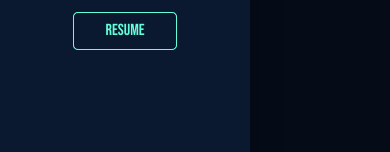
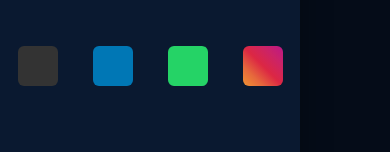
Before and after one commit to youssef-eissa/YoussefPortfolio, a React (Create React App) app: page / in a window 390 px wide. Both pictures are taken after a click on the button 346 px from the left and 50 px from the top of the page. Shown: the part 499-651 px from the top of the page. Built offline with nearby package versions, Linux system fonts and the light colour scheme; a web font is replaced by a local one.

Commit message:
menu updates

```diff
--- a/src/Components/Banner.jsx
+++ b/src/Components/Banner.jsx
@@ -37,7 +37,7 @@ function Banner() {
 
                         <SocialIcon target='_blank' className='icon rounded mb-3' network='whatsapp' bgColor='transparent' url='https://wa.me/+201003003433?text=Hi,I%27m%20interested%20in%20your%20portfolio' />
 
-                        <SocialIcon target='_blank' url='https://www.instagram.com/youssef3issa/' className='icon rounded mb-3' network='instagram' bgColor='transparent' />
+                        <SocialIcon  target='_blank' url='https://www.instagram.com/youssef3issa/' className='icon rounded mb-3' network='instagram' bgColor='transparent' />
 
                         <div className='line'></div>
                     </motion.div>
--- a/src/Components/Navbar.css
+++ b/src/Components/Navbar.css
@@ -66,3 +66,26 @@ font-family: 'Roboto Mono', monospace;
 .navlinks div{
     cursor: pointer;
 }
+@media (max-width:768px) {
+    .icon:nth-child(1) {
+            background-color: #333;
+        }
+
+        .icon:nth-child(2) {
+            background-color: #0077b5;
+        }
+
+        .icon:nth-child(3) {
+            background-color: #25D366;
+        }
+
+        .icon:nth-child(4) {
+            background: linear-gradient(45deg, #f09433 0%, #e6683c 25%, #dc2743 50%, #cc2366 75%, #bc1888 100%);
+        }
+
+        .icon {
+            width: 40px !important;
+            height: 40px !important;
+
+        }
+}
--- a/src/Components/antd/Menu.jsx
+++ b/src/Components/antd/Menu.jsx
@@ -8,6 +8,7 @@ import '../Navbar.css'
 import ScrollIntoView from 'react-scroll-into-view'
 import { motion } from 'framer-motion';
 import { StyledLinkDiv } from '../styled/StyledLink';
+import { SocialIcon } from 'react-social-icons';
 
 
 
@@ -17,7 +18,7 @@ export default function TemporaryDrawer() {
     left: false,
     });
 
-   const variants = {
+    const variants = {
         start: {
             opacity: 0,
             y: -20,
@@ -38,12 +39,12 @@ export default function TemporaryDrawer() {
 
     const list = (anchor) => (
     <Box
-      sx={{ width: anchor === 'top' || anchor === 'bottom' ? 'auto' : 250 }}
+      sx={{ width:  300 }}
       role="presentation"
       onClick={toggleDrawer(anchor, false)}
       onKeyDown={toggleDrawer(anchor, false)}
     >
-      <List className='d-flex navlinks flex-column align-items-center justify-content-center' style={{backgroundColor: '#0A1930', color: 'white',height: '100vh'}}>
+      <List className='d-flex p-0 navlinks flex-column align-items-center justify-content-center' style={{backgroundColor: '#0A1930', color: 'white',height: '100vh'}}>
           <ScrollIntoView selector='#aboutSection' >
                             <motion.div id='about' initial='start' animate='animate' transition={{delay:0.1}} variants={variants} className=' d-flex flex-column align-items-center'>
                             <span className='mb-2 '>01.</span>
@@ -61,10 +62,21 @@ export default function TemporaryDrawer() {
                             <span className='mb-2 '>03.</span>
                             Contact
                         </motion.div>
-          </ScrollIntoView>
-          <motion.div initial='start' animate='animate' transition={{delay:0.4}} variants={variants} className='col-5 mt-3 '>
-                            <StyledLinkDiv target={'_blank'} padding={'6px 16px'} to='https://drive.google.com/file/d/1MIFUbm4PygoLIanNEhK2LDigInJx1pYP/view?usp=drive_link' link='Resume'/>
-                        </motion.div>
+                    </ScrollIntoView>
+                    <motion.div initial='start' animate='animate' transition={{delay:0.4}} variants={variants} className='col-5 mt-3 '>
+                      <StyledLinkDiv target={'_blank'} padding={'6px 16px'} to='https://drive.google.com/file/d/1MIFUbm4PygoLIanNEhK2LDigInJx1pYP/view?usp=drive_link' link='Resume'/>
+          </motion.div>
+          <motion.div initial={{opacity:0}} animate={{opacity:1}} transition={{delay:0.5}} className=' d-flex justify-content-around mt-5 col-12 '>
+                        <SocialIcon target='_blank' url='https://github.com/youssef-eissa' className='icon rounded mb-3' network='github' bgColor='transparent' />
+
+                        <SocialIcon target='_blank' className='icon rounded' network='linkedin' bgColor='transparent' url='https://www.linkedin.com/in/youssef-eissa1812' />
+
+                        <SocialIcon  target='_blank' className='icon rounded ' network='whatsapp' bgColor='transparent' url='https://wa.me/+201003003433?text=Hi,I%27m%20interested%20in%20your%20portfolio' />
+
+                        <SocialIcon  target='_blank' url='https://www.instagram.com/youssef3issa/' className='icon rounded ' network='instagram' bgColor='transparent' />
+
+                    </motion.div>
+
       </List>
 
     </Box>
```
